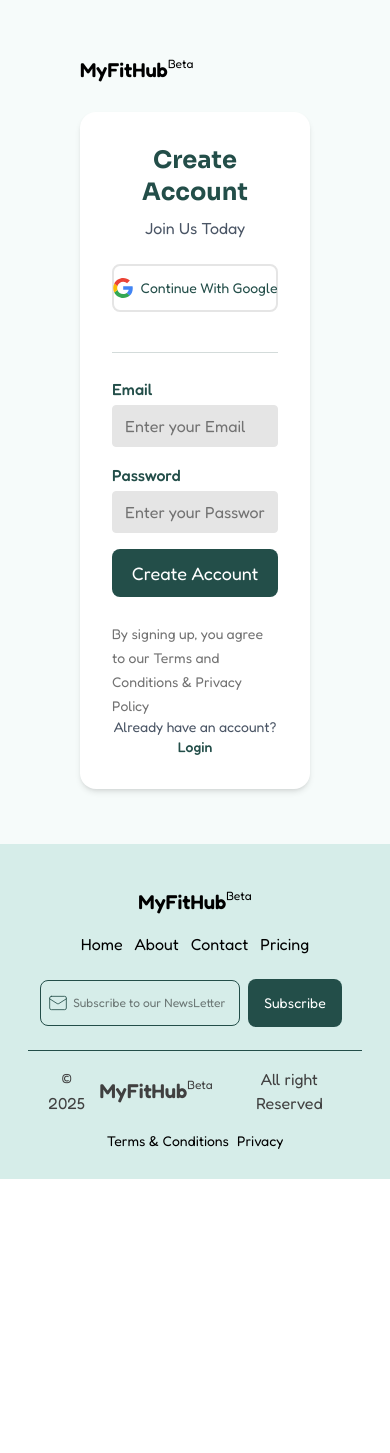
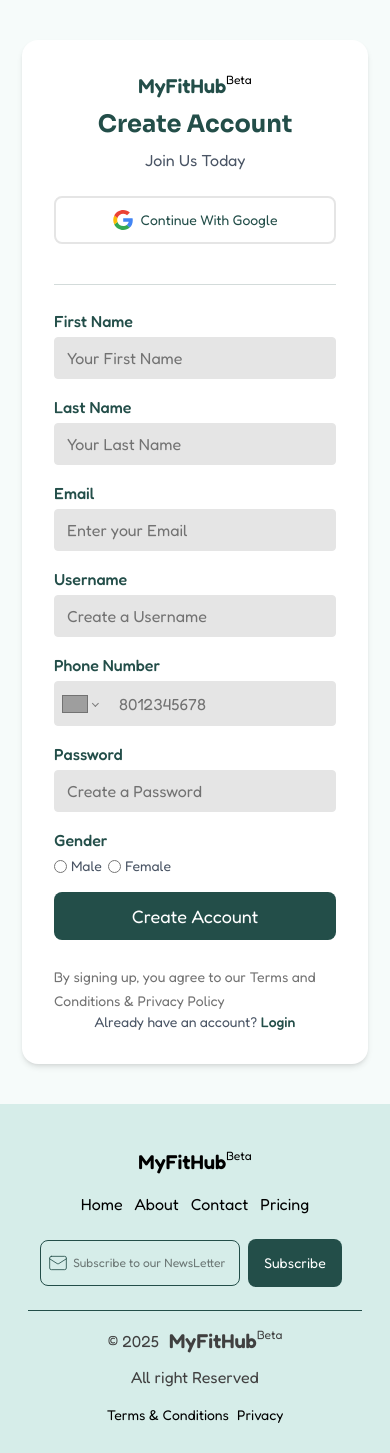
Before and after one commit to OlaiwonAbdullahi/myfithub-temp, a Next.js app: page /signup in a window 390 px wide. Before the commit the page ends 1179 px from the top, so only its background shows below. Built offline with nearby package versions, Linux system fonts and the light colour scheme; grey boxes are pictures that could not be loaded.

Commit message:
feat: Enhance login and signup forms with additional fields and styling; improve responsiveness across components

```diff
--- a/app/(pages)/(auth)/login/page.tsx
+++ b/app/(pages)/(auth)/login/page.tsx
@@ -14,14 +14,17 @@
   };
 
   return (
-    <div className="flex flex-col px-20 space-y-7 py-10 justify-center items-center min-h-screen bg-[#EEF7F6]/50 font-fredoka">
-      <div className=" self-start">
-        <Link href="/" className="flex items-center">
-          <div className="text-xl font-semibold">MyFitHub</div> <sup>Beta</sup>
-        </Link>
-      </div>
-      <div className="bg-white p-8 rounded-2xl shadow-md w-full max-w-md space-y-6">
+    <div className="flex flex-col md:px-20 px-6 space-y-7 md:py-10  justify-center items-center min-h-screen bg-[#EEF7F6]/50 font-fredoka">
+      <div className="bg-white md:p-8 p-5 rounded-2xl shadow-md w-full max-w-md space-y-6">
         <div className="text-center space-y-2">
+          <div className=" ">
+            <Link href="/" className="flex items-center  justify-center">
+              <div className="text-xl text-[#234E49] font-semibold">
+                MyFitHub
+              </div>{" "}
+              <sup>Beta</sup>
+            </Link>
+          </div>
           <h2 className="text-2xl font-bold text-[#234E49] font-sora">
             Log In
           </h2>
@@ -78,7 +81,7 @@
 
         <div className="text-center text-sm text-gray-600">
           Don&apos;t have an account?{" "}
-          <a href="/login" className="text-[#234E49] font-medium">
+          <a href="/signup" className="text-[#234E49] font-medium">
             Sign Up
           </a>
         </div>
--- a/app/(pages)/(auth)/signup/page.tsx
+++ b/app/(pages)/(auth)/signup/page.tsx
@@ -2,24 +2,33 @@
 import Button from "@/app/ui/button";
 import Link from "next/link";
 import React, { useState } from "react";
+import "react-phone-number-input/style.css";
+import PhoneInput from "react-phone-number-input";
 
 const Page = () => {
   const [email, setEmail] = useState("");
   const [password, setPassword] = useState("");
+  const [phone, setPhone] = useState<string | undefined>("");
+  const [firstName, setFirstName] = useState("");
+  const [lastName, setLastName] = useState("");
+  const [username, setUsername] = useState("");
 
   const handleSubmit = (e: React.FormEvent<HTMLFormElement>): void => {
     e.preventDefault();
   };
 
   return (
-    <div className="flex flex-col px-20 space-y-7 py-10 justify-center items-center min-h-screen bg-[#EEF7F6]/50 font-fredoka">
-      <div className=" self-start">
-        <Link href="/" className="flex items-center">
-          <div className="text-xl font-semibold">MyFitHub</div> <sup>Beta</sup>
-        </Link>
-      </div>
-      <div className="bg-white p-8 rounded-2xl shadow-md w-full max-w-md space-y-6">
+    <div className="flex flex-col md:px-20 sm:px-8 px-6 space-y-7 py-10 justify-center items-center min-h-screen bg-[#EEF7F6]/50 font-fredoka">
+      <div className="bg-white p-8 rounded-2xl shadow-md space-y-6">
         <div className="text-center space-y-2">
+          <div className=" ">
+            <Link href="/" className="flex items-center  justify-center">
+              <div className="text-xl text-[#234E49] font-semibold">
+                MyFitHub
+              </div>{" "}
+              <sup>Beta</sup>
+            </Link>
+          </div>
           <h2 className="text-2xl font-bold text-[#234E49] font-sora">
             Create Account
           </h2>
@@ -40,6 +49,38 @@
         <form onSubmit={handleSubmit} className="space-y-4">
           <div className="flex flex-col">
             <label htmlFor="Email" className="mb-1 font-medium text-[#234E49]">
+              First Name
+            </label>
+            <input
+              id="Name"
+              type="text"
+              placeholder="Your First Name"
+              className="border border-[#E5E5E5] bg-[#E5E5E5] rounded px-3 py-2  focus:outline-none "
+              value={firstName}
+              onChange={(e) => setFirstName(e.target.value)}
+              required
+            />
+          </div>
+          <div className="flex flex-col">
+            <label
+              htmlFor="LastName"
+              className="mb-1 font-medium text-[#234E49]"
+            >
+              Last Name
+            </label>
+            <input
+              id="LastName"
+              type="text"
+              placeholder="Your Last Name"
+              className="border border-[#E5E5E5] bg-[#E5E5E5] rounded px-3 py-2  focus:outline-none "
+              value={lastName}
+              onChange={(e) => setLastName(e.target.value)}
+              required
+            />
+          </div>
+
+          <div className="flex flex-col">
+            <label htmlFor="Email" className="mb-1 font-medium text-[#234E49]">
               Email
             </label>
             <input
@@ -54,6 +95,38 @@
           </div>
           <div className="flex flex-col">
             <label
+              htmlFor="username"
+              className="mb-1 font-medium text-[#234E49]"
+            >
+              Username
+            </label>
+            <input
+              id="username"
+              type="username"
+              placeholder="Create a Username "
+              className="border border-[#E5E5E5] bg-[#E5E5E5] rounded px-3 py-2  focus:outline-none "
+              value={username}
+              onChange={(e) => setUsername(e.target.value)}
+              required
+            />
+          </div>
+          <div className="flex flex-col">
+            <label
+              htmlFor="phonenumber"
+              className="mb-1 font-medium text-[#234E49]"
+            >
+              Phone Number
+            </label>{" "}
+            <PhoneInput
+              defaultCountry="NG"
+              value={phone}
+              onChange={setPhone}
+              placeholder="8012345678"
+              className=" p-1 px-2 border border-[#E5E5E5] bg-[#E5E5E5] focus:outline-none rounded"
+            />
+          </div>
+          <div className="flex flex-col">
+            <label
               htmlFor="Password"
               className="mb-1 font-medium text-[#234E49]"
             >
@@ -62,13 +135,44 @@
             <input
               id="Password"
               type="password"
-              placeholder="Enter your Password"
+              placeholder="Create a Password"
               className="border rounded  border-[#E5E5E5] bg-[#E5E5E5] px-3 py-2 focus:outline-none "
               value={password}
               onChange={(e) => setPassword(e.target.value)}
               required
             />
           </div>
+          <div className="flex flex-col">
+            <label
+              htmlFor="LastName"
+              className="mb-1 font-medium text-[#234E49]"
+            >
+              Gender
+            </label>
+            <div className=" flex items-center gap-1.5">
+              <div className=" flex items-center gap-1 text-sm text-gray-600">
+                <input
+                  type="radio"
+                  name="gender"
+                  id="male"
+                  value="male"
+                  className=" accent-[#234E49] cursor-pointer"
+                />
+                <span>Male</span>
+              </div>
+              <div className=" flex items-center gap-1 text-sm text-gray-600">
+                <input
+                  type="radio"
+                  name="gender"
+                  id="female"
+                  value="female"
+                  className=" accent-[#234E49] cursor-pointer"
+                />
+                <span>Female</span>
+              </div>
+            </div>
+          </div>
+
           <Button type="submit" className="w-full">
             Create Account
           </Button>
--- a/app/(pages)/about/components/intro.tsx
+++ b/app/(pages)/about/components/intro.tsx
@@ -5,11 +5,11 @@
 
 const Intro = () => {
   return (
-    <div className=" p-15  bg-white">
+    <div className=" md:p-15 p-6  bg-white">
       <h2 className="text-4xl text-center font-bold text-[#234E49] mb-6 font-sora leading-tight">
         Who We Are
       </h2>
-      <p className="text-base sm:text-lg text-black font-light font-fredoka max-w-xl text-center mx-auto mb-8 leading-relaxed">
+      <p className="text-base sm:text-lg text-black font-light font-fredoka md:max-w-xl max-w-2xl text-center mx-auto mb-8 leading-relaxed">
         Lorem ipsum dolor sit, amet consectetur adipisicing elit. Id dolore
         explicabo laudantium eum. Quos eveniet recusandae, pariatur harum
         aliquam accusantium consequatur reprehenderit velit doloribus ipsa
--- a/app/(pages)/contact/components/form.tsx
+++ b/app/(pages)/contact/components/form.tsx
@@ -16,7 +16,7 @@
   const [message, setMessage] = useState("");
 
   return (
-    <div className="max-w-2xl mx-auto px-6 py-12">
+    <div className="md:max-w-2xl mx-auto px-4 md:py-12 py-7">
       <div className="bg-white rounded-2xl shadow-lg border border-gray-100 overflow-hidden">
         {/* Header Section */}
         <div className=" px-8 pt-8 ">
--- a/app/components/demo.tsx
+++ b/app/components/demo.tsx
@@ -2,7 +2,7 @@
 
 const Demo = () => {
   return (
-    <div className=" p-4 bg-white/40 backdrop-blur-2xl w-[85%] mx-auto rounded-3xl border border-white/70 shadow">
+    <div className=" p-4 bg-white/40 backdrop-blur-2xl md:w-[85%] w-full  mx-auto rounded-3xl border border-white/70 shadow">
       <iframe
         width="100%"
         height="400"
@@ -12,7 +12,7 @@
         allow="accelerometer; autoplay; clipboard-write; encrypted-media; gyroscope; picture-in-picture; web-share"
         referrerPolicy="strict-origin-when-cross-origin"
         allowFullScreen
-        className=" rounded-3xl mx-auto"
+        className=" rounded-3xl mx-auto md:h-[400px] h-[200px]"
       ></iframe>
     </div>
   );
--- a/app/globals.css
+++ b/app/globals.css
@@ -19,3 +19,17 @@
 .font-sora {
   font-family: var(--font-sora);
 }
+.PhoneInputCountryIcon--border {
+  border: none;
+}
+.PhoneInputInput {
+  height: 35px;
+  padding: 16px;
+  outline: none;
+}
+.PhoneInputCountryIcon {
+  height: 35px;
+}
+.PhoneInputCountrySelectArrow {
+  display: none;
+}
--- a/app/ui/footer.tsx
+++ b/app/ui/footer.tsx
@@ -45,12 +45,11 @@
         </div>
       </div>
       <hr className=" border-t border-[#234E49]" />
-      <div className=" flex items-center gap-2.5 text-center justify-center p-4 text-neutral-700">
+      <div className=" flex flex-wrap items-center gap-2.5 text-center justify-center p-4 text-neutral-700">
         &copy; {new Date().getFullYear()}{" "}
         <Link href="/" className="flex items-center">
           <div className="text-xl font-semibold">MyFitHub</div> <sup>Beta</sup>
         </Link>
-        <br className="md:hidden flex" />
         <span>All right Reserved</span>
       </div>
       <ul className=" text-center text-sm flex gap-2 justify-center">
--- a/package.json
+++ b/package.json
@@ -14,7 +14,8 @@
     "next": "15.3.3",
     "react": "^19.0.0",
     "react-dom": "^19.0.0",
-    "react-fast-marquee": "^1.6.5"
+    "react-fast-marquee": "^1.6.5",
+    "react-phone-number-input": "^3.4.12"
   },
   "devDependencies": {
     "@eslint/eslintrc": "^3",
```
Also changed, not shown: app/ui/navbar.tsx (+4 -4 lines), 1 other file (tests, documents, lock files or other folders).
